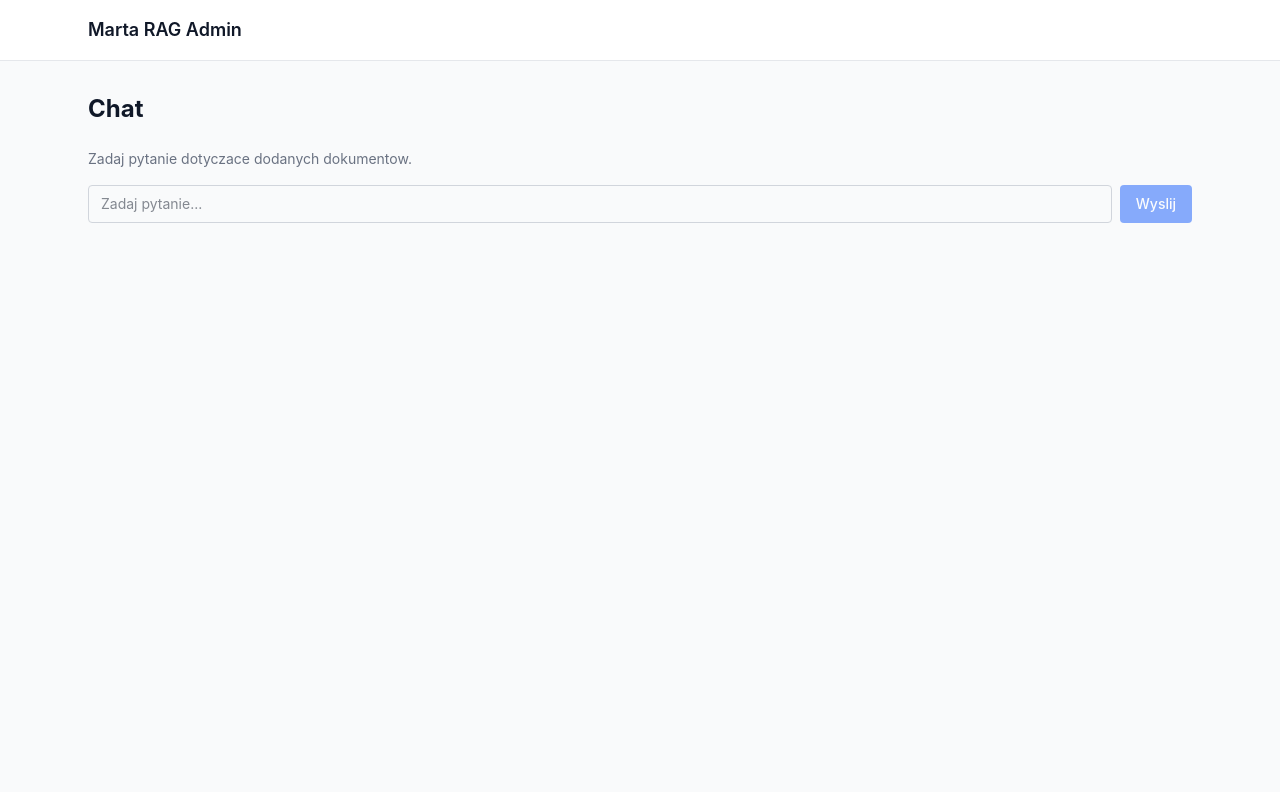
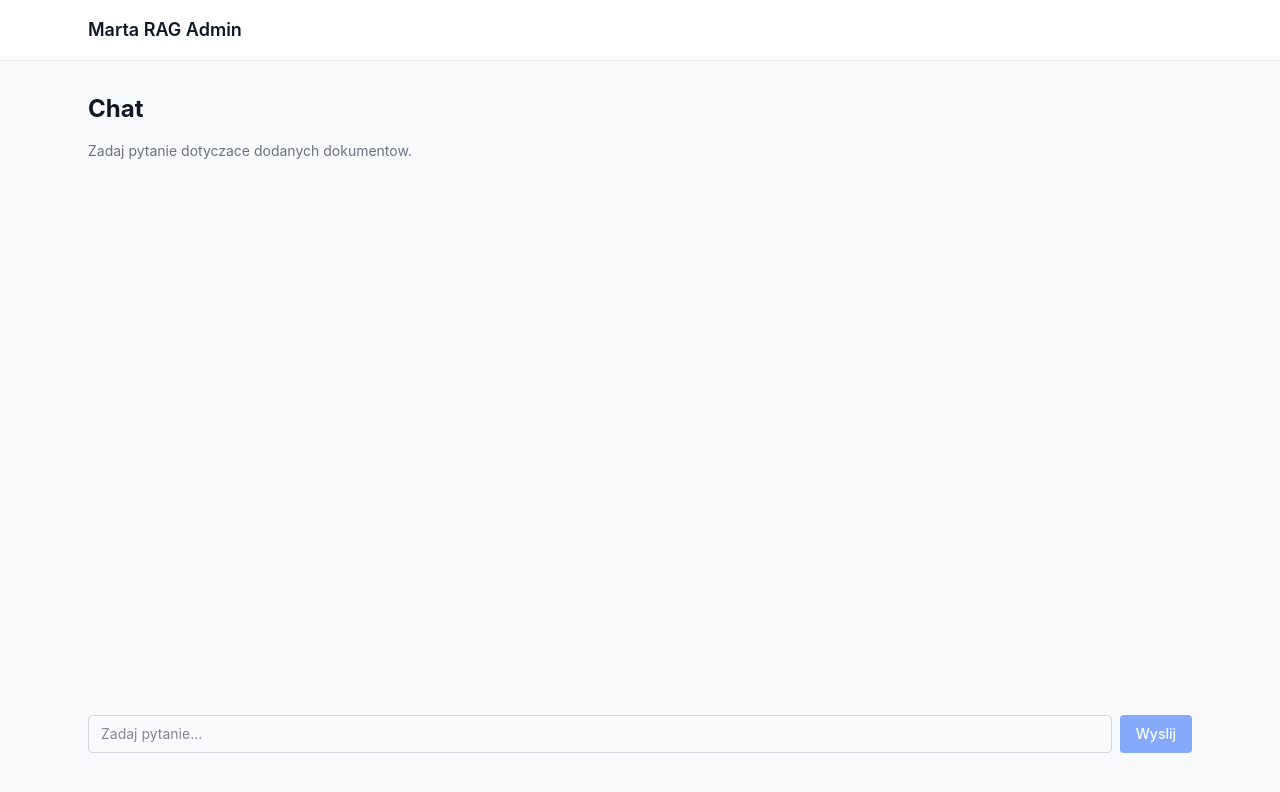
Before and after one commit to KonarzewskiPawel/tax-marta, a Next.js app: page /admin/chat in a window 1280 px wide. Shown: the top 792 px of the page. Built offline with nearby package versions, Linux system fonts and the light colour scheme.

Commit message:
add chat interface with message list, API call, and loading state

```diff
--- a/app/admin/chat/page.tsx
+++ b/app/admin/chat/page.tsx
@@ -1,6 +1,6 @@
 "use client";
 
-import {useState} from "react";
+import {type FormEvent, useEffect, useRef, useState} from "react";
 import {type ChatResponse} from "@/lib/chat/types";
 
 /** A single exchange in the chat history. */
@@ -13,26 +13,118 @@ interface ChatEntry {
   error: string | null;
 }
 
+/**
+ * Send a chat message to the API.
+ *
+ * @param message - The user's question text
+ * @returns The structured chat response
+ */
+async function sendMessage(message: string): Promise<ChatResponse> {
+  const res = await fetch("/api/admin/chat", {
+    method: "POST",
+    headers: {"Content-Type": "application/json"},
+    body: JSON.stringify({message}),
+  });
+
+  const json = await res.json();
+
+  if (!res.ok) {
+    throw new Error(json.error ?? "Unexpected error");
+  }
+
+  return json as ChatResponse;
+}
+
 export default function ChatPage() {
   const [entries, setEntries] = useState<ChatEntry[]>([]);
   const [input, setInput] = useState("");
   const [loading, setLoading] = useState(false);
+  const bottomRef = useRef<HTMLDivElement>(null);
+
+  // Auto-scroll to bottom when entries change
+  useEffect(() => {
+    bottomRef.current?.scrollIntoView({behavior: "smooth"});
+  }, [entries, loading]);
+
+  async function handleSubmit(e: FormEvent<HTMLFormElement>) {
+    e.preventDefault();
+    const question = input.trim();
+    if (!question || loading) return;
+
+    setInput("");
+    setLoading(true);
+
+    // Add entry with null response (loading state)
+    const entryIndex = entries.length;
+    setEntries((prev) => [...prev, {question, response: null, error: null}]);
+
+    try {
+      const response = await sendMessage(question);
+      setEntries((prev) =>
+        prev.map((entry, i) =>
+          i === entryIndex ? {...entry, response} : entry
+        )
+      );
+    } catch (err) {
+      const errorMessage = err instanceof Error
+        ? err.message
+        : "Unexpected error. Please try again.";
+      setEntries((prev) =>
+        prev.map((entry, i) =>
+          i === entryIndex ? {...entry, error: errorMessage} : entry
+        )
+      );
+    } finally {
+      setLoading(false);
+    }
+  }
 
   return (
-    <div>
-      <h2 className="text-2xl font-bold mb-6">Chat</h2>
+    <div className="flex flex-col" style={{height: "calc(100vh - 140px)"}}>
+      <h2 className="text-2xl font-bold mb-4">Chat</h2>
 
-      {/* Message list — placeholder for 7.2 */}
-      <div className="mb-4 space-y-4">
+      {/* Scrollable message list */}
+      <div className="flex-1 overflow-y-auto mb-4 space-y-4">
         {entries.length === 0 && !loading && (
           <p className="text-sm text-gray-500">
             Zadaj pytanie dotyczace dodanych dokumentow.
           </p>
         )}
+
+        {entries.map((entry, i) => (
+          <div key={i} className="space-y-2">
+            {/* User question */}
+            <div className="flex justify-end">
+              <div className="rounded-lg bg-blue-600 px-4 py-2 text-sm text-white max-w-[80%]">
+                {entry.question}
+              </div>
+            </div>
+
+            {/* Response or loading/error */}
+            <div className="flex justify-start">
+              {entry.response ? (
+                <div className="rounded-lg border border-gray-200 bg-white px-4 py-3 text-sm max-w-[80%]">
+                  {/* Answer text — placeholder, citations added in 7.3, refusal in 7.4 */}
+                  <p className="whitespace-pre-wrap">{entry.response.answer || "(brak odpowiedzi)"}</p>
+                </div>
+              ) : entry.error ? (
+                <div className="rounded-lg border border-red-200 bg-red-50 px-4 py-3 text-sm text-red-700 max-w-[80%]">
+                  {entry.error}
+                </div>
+              ) : (
+                <div className="rounded-lg border border-gray-200 bg-white px-4 py-3 text-sm text-gray-400 max-w-[80%]">
+                  Szukam odpowiedzi...
+                </div>
+              )}
+            </div>
+          </div>
+        ))}
+
+        <div ref={bottomRef} />
       </div>
 
-      {/* Input area — placeholder for 7.2 */}
-      <div className="flex gap-2">
+      {/* Input form */}
+      <form onSubmit={handleSubmit} className="flex gap-2 shrink-0">
         <input
           type="text"
           value={input}
@@ -42,13 +134,13 @@ export default function ChatPage() {
           className="flex-1 rounded border border-gray-300 px-3 py-2 text-sm focus:border-blue-500 focus:outline-none focus:ring-1 focus:ring-blue-500 disabled:opacity-50"
         />
         <button
-          type="button"
+          type="submit"
           disabled={loading || input.trim().length === 0}
           className="rounded bg-blue-600 px-4 py-2 text-sm font-medium text-white hover:bg-blue-700 disabled:opacity-50 disabled:cursor-not-allowed"
         >
           {loading ? "Wysylanie..." : "Wyslij"}
         </button>
-      </div>
+      </form>
     </div>
   );
 }
```
